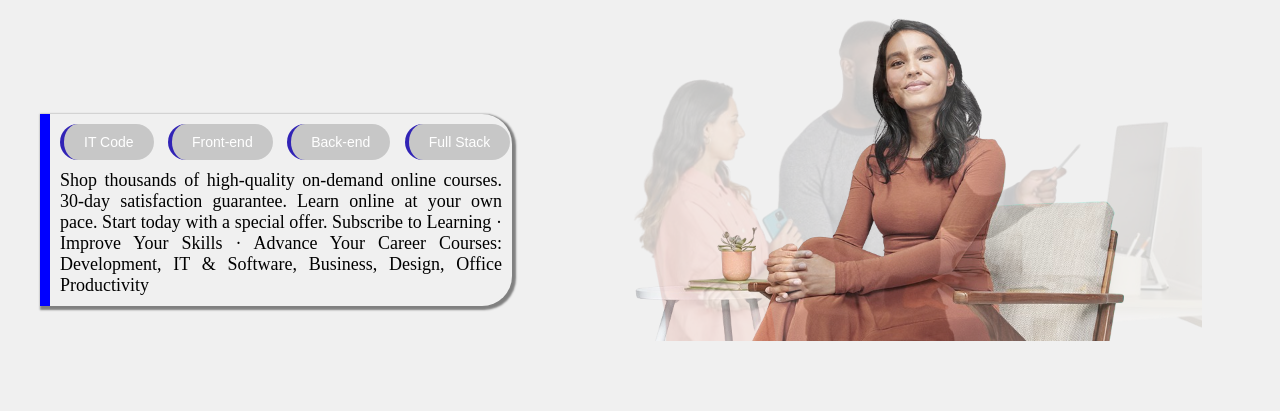
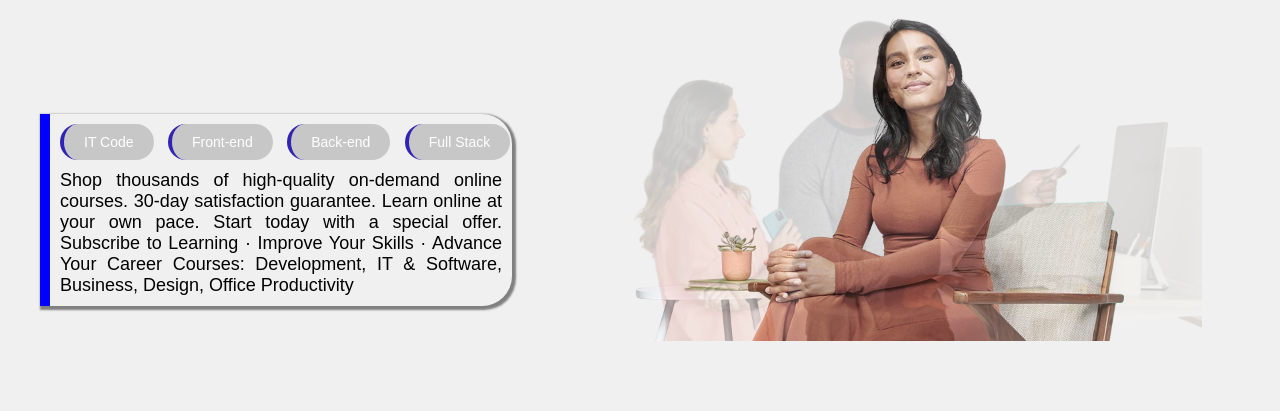
Before and after one commit to chansanjai/chandru_ITsolution365, a plain HTML site: page index.html in a window 1280 px wide. Shown: the part 67-478 px from the top of the page. Drawn offline with Linux system fonts and the light colour scheme.

Commit message:
Update index.css

```diff
--- a/index.css
+++ b/index.css
@@ -598,7 +598,7 @@ footer{
     padding: 10px 10px;
     /* background-color: rgb(212, 208, 208); */
     color: rgb(0, 0, 0);
-    font-family: 'Times New Roman', Times, serif;
+     font-family: Arial, Helvetica, sans-serif;
     text-align: justify;
   }
 
```
